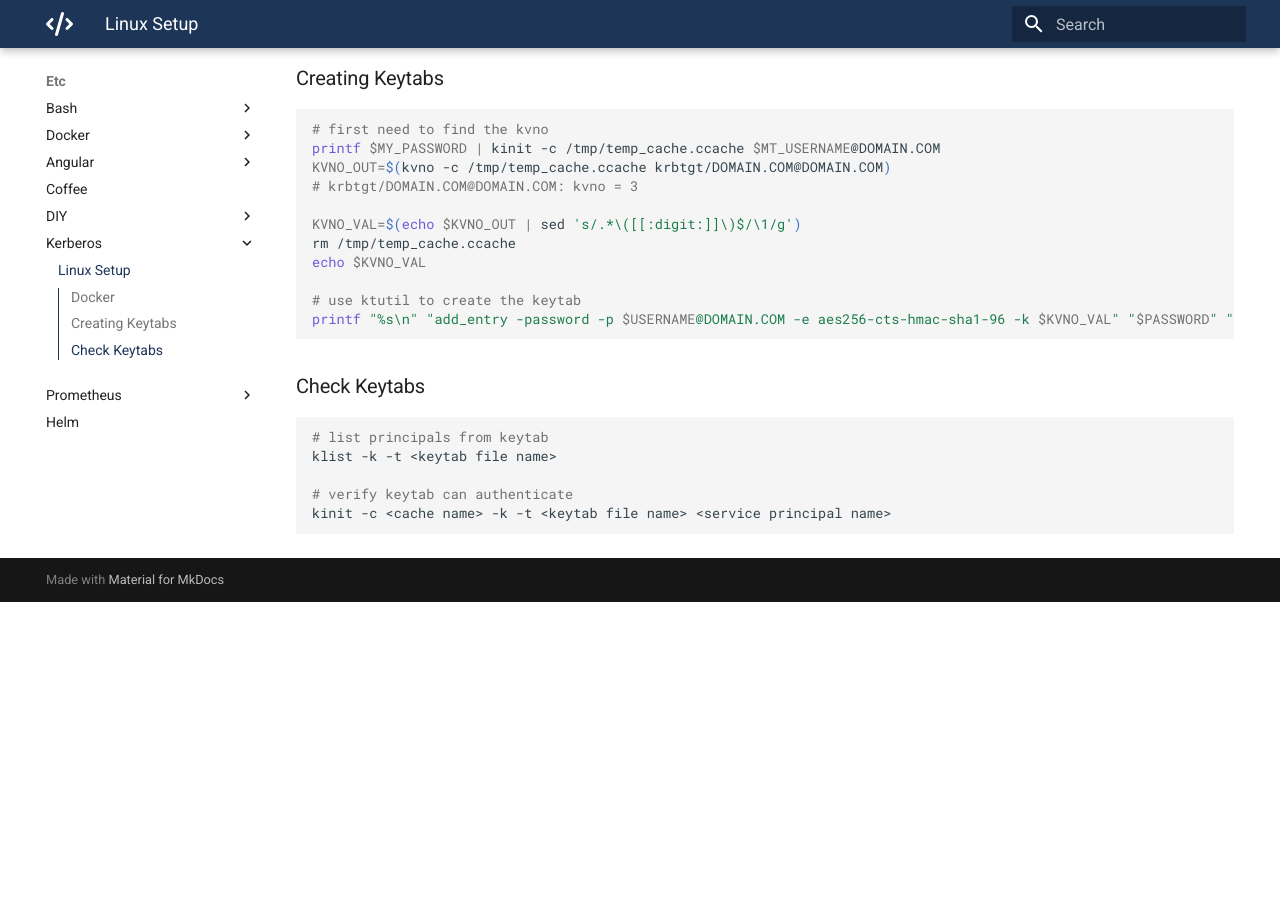
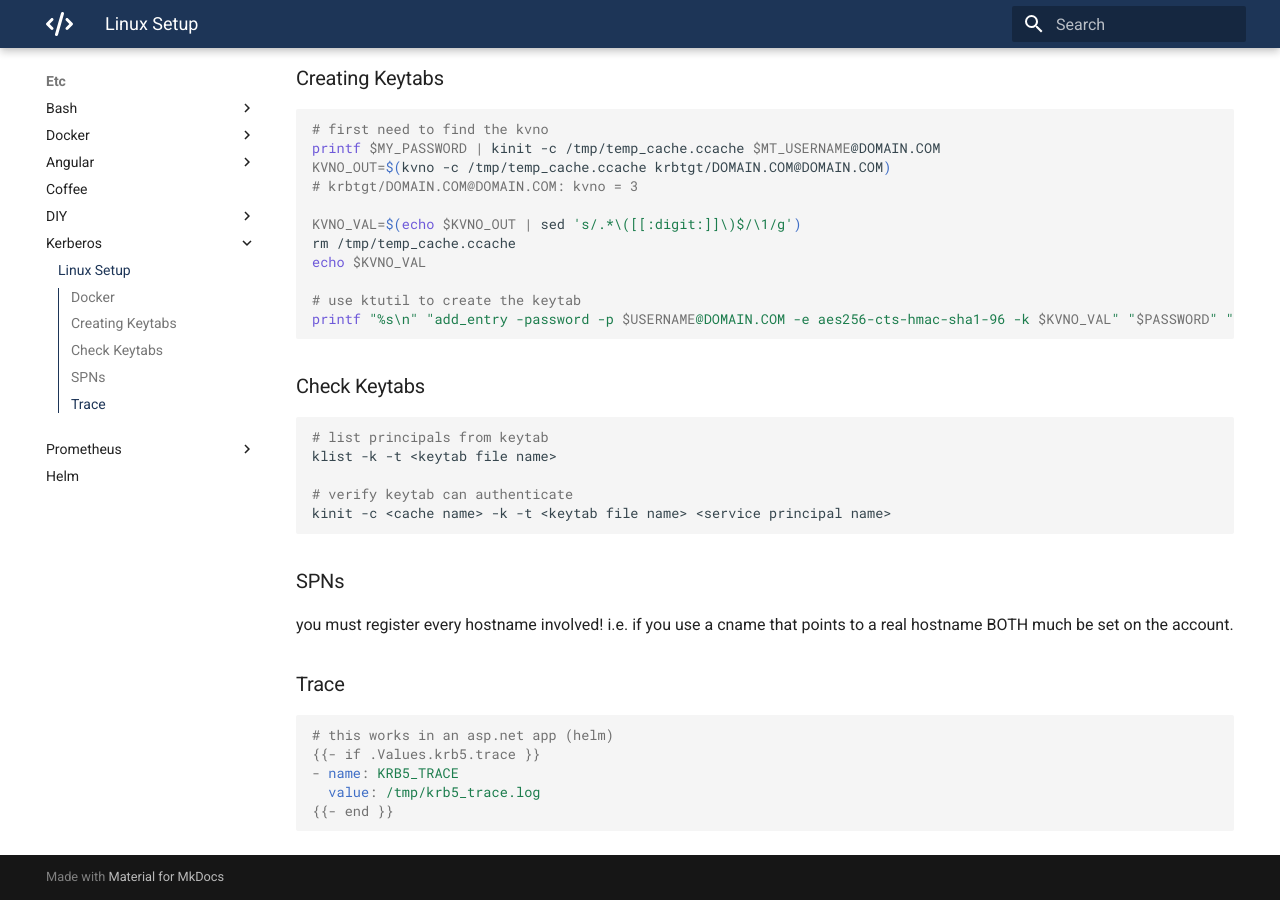
Before and after one commit to mrhockeymonkey/mrhockeymonkey.github.io, an MkDocs documentation site: the page built from docs/Kerberos/Linux Setup.md, in a window 1280 px wide and 900 px high, scrolled down 605 px. Built offline with MkDocs 1.6.1 and Material for MkDocs 9.7.7, drawn with Linux system fonts in a browser that asks for light colours; before the commit the page ends 1207 px from its top, so only the background shows below that.

Commit message:
Update Linux Setup.md

````diff
--- a/docs/Kerberos/Linux Setup.md
+++ b/docs/Kerberos/Linux Setup.md
@@ -50,3 +50,16 @@ klist -k -t <keytab file name>
 # verify keytab can authenticate
 kinit -c <cache name> -k -t <keytab file name> <service principal name>
 ```
+
+### SPNs
+you must register every hostname involved! i.e. if you use a cname that points to a real hostname BOTH much be set on the account.
+
+### Trace
+
+```yaml
+# this works in an asp.net app (helm)
+{{- if .Values.krb5.trace }}
+- name: KRB5_TRACE
+  value: /tmp/krb5_trace.log
+{{- end }}
+```
````
